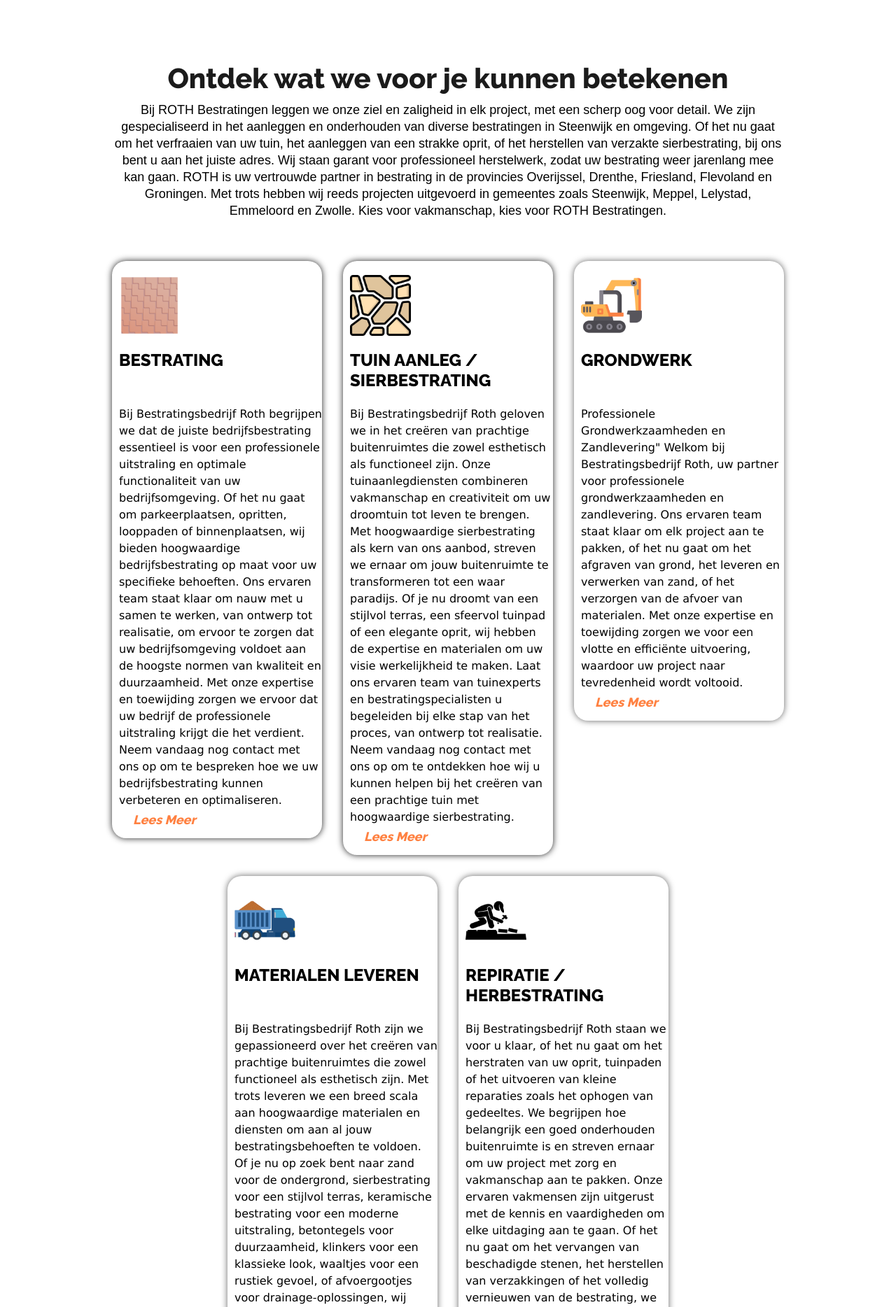
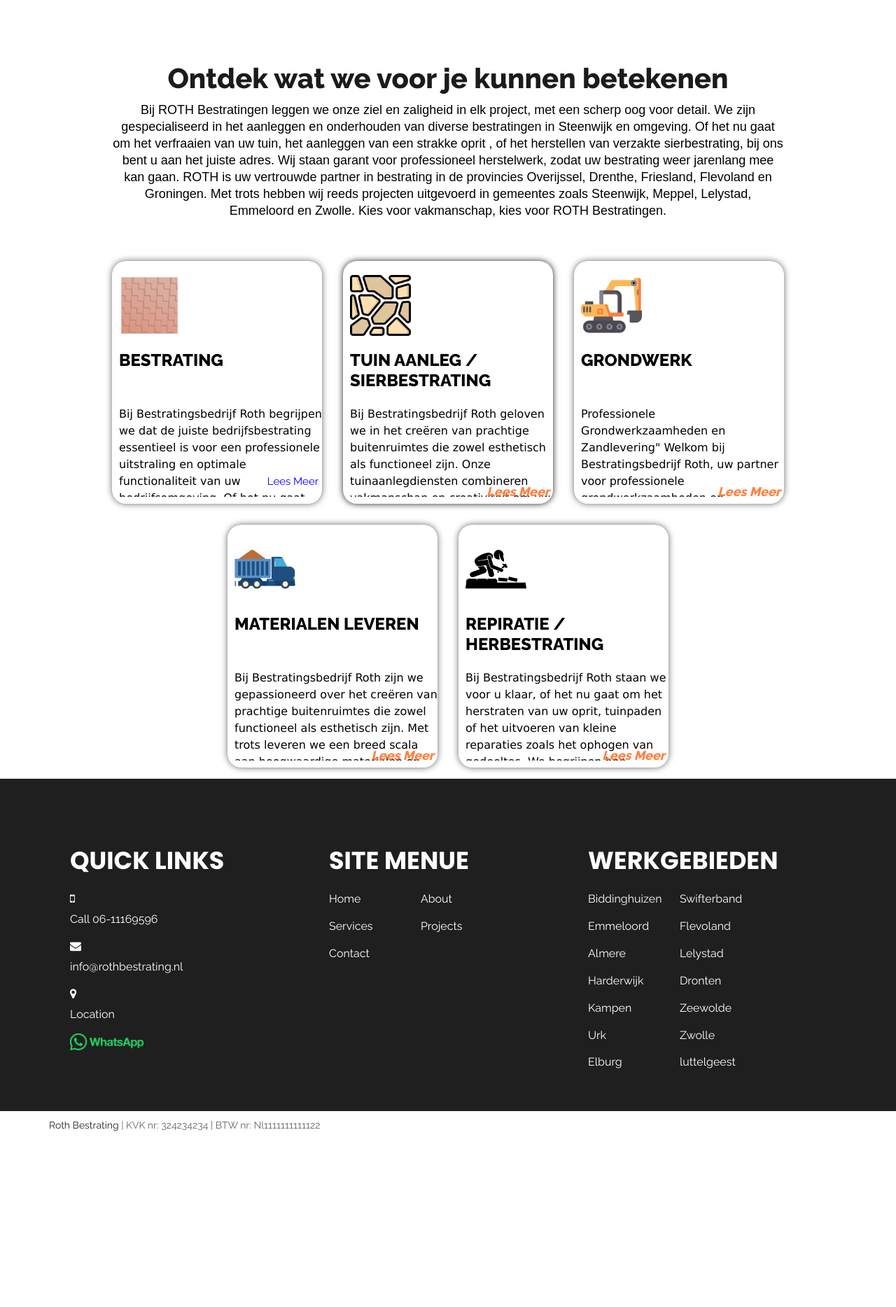
Before and after one commit to Nawaf1w3/Roth-Bestrating, a PHP site: page /services.php in a window 1280 px wide. Shown: the part 515-2383 px from the top of the page at 70% size. After the commit the page ends 2132 px from the top, so only its background shows below. Run offline with PHP 8.4, Linux system fonts and the light colour scheme; some libraries are stand-ins or nearby versions.

Commit message:
the lees more and less made in js

```diff
--- a/css/style.css
+++ b/css/style.css
@@ -42,6 +42,27 @@
     justify-content: center;
     align-items: center;
 }
+
+.services_text_container {
+    max-height: 150px; /* Set the maximum height for truncation */
+    overflow: hidden;
+    position: relative;
+}
+
+.services_text {
+    margin-bottom: 20px; /* Add some space between the text and the button */
+}
+
+.show_more_btn {
+    position: absolute;
+    bottom: 0;
+    right: 0;
+    background-color: transparent;
+    border: none;
+    cursor: pointer;
+    color: blue;
+}
+
 .box-1 img{
     justify-content: center;
     align-items: center;
--- a/sections/services.html
+++ b/sections/services.html
@@ -5,75 +5,97 @@
             <div class="row">
                <div class="col-sm-12">
                   <h1 class="services_taital">Ontdek wat we voor je kunnen betekenen</h1>
-                  <p class="services_text_1">Bij ROTH Bestratingen leggen we onze ziel en zaligheid in elk project, met een scherp oog voor detail. We zijn gespecialiseerd in het aanleggen en onderhouden van diverse bestratingen in Steenwijk en omgeving.
 
-                     Of het nu gaat om het verfraaien van uw tuin, het aanleggen van een strakke oprit, of het herstellen van verzakte sierbestrating, bij ons bent u aan het juiste adres.
+                     <p class="services_text_1">Bij ROTH Bestratingen leggen we onze ziel en zaligheid in elk project,
+                         met een scherp oog voor detail. We zijn gespecialiseerd in het aanleggen en onderhouden van diverse bestratingen
+                          in Steenwijk en omgeving.
+                        Of het nu gaat om het verfraaien van uw tuin,
+                        het aanleggen van een strakke oprit
+                        , of het herstellen van verzakte sierbestrating,
+                        bij ons bent u aan het juiste adres.
 
-                     Wij staan garant voor professioneel herstelwerk, zodat uw bestrating weer jarenlang mee kan gaan. ROTH is uw vertrouwde partner in bestrating in de provincies Overijssel, Drenthe, Friesland, Flevoland en Groningen.
-
-                     Met trots hebben wij reeds projecten uitgevoerd in gemeentes zoals Steenwijk, Meppel, Lelystad, Emmeloord en Zwolle. Kies voor vakmanschap, kies voor ROTH Bestratingen.</p>
+                        Wij staan garant voor professioneel herstelwerk,
+                        zodat uw bestrating weer jarenlang mee kan gaan.
+                        ROTH is uw vertrouwde partner in bestrating in de provincies Overijssel, Drenthe,
+                           Friesland, Flevoland en Groningen.
+                           Met trots hebben wij reeds projecten uitgevoerd in gemeentes zoals Steenwijk,
+                           Meppel, Lelystad, Emmeloord en Zwolle. Kies voor vakmanschap,
+                           kies voor ROTH Bestratingen.
+                        </p>
                </div>
             </div>
             <div class="services_section_2 ">
                <div class="row justify-content-center">
                   <div class="col-lg-4 col-sm-4 services_item">
+
+                        <div class="box_main">
                            <a href="Bestrating.php">
-                        <div class="box_main">
                            <div class="service_img"><img src="IMG/pave-7.png" alt="" ></div>
+
                            <h4 class="development_text">Bestrating</h4>
-                           <p class="services_text">Bij Bestratingsbedrijf Roth begrijpen we dat de juiste bedrijfsbestrating essentieel is voor een professionele uitstraling en optimale functionaliteit van uw bedrijfsomgeving. Of het nu gaat om parkeerplaatsen, opritten, looppaden of binnenplaatsen, wij bieden hoogwaardige bedrijfsbestrating op maat voor uw specifieke behoeften. Ons ervaren team staat klaar om nauw met u samen te werken, van ontwerp tot realisatie, om ervoor te zorgen dat uw bedrijfsomgeving voldoet aan de hoogste normen van kwaliteit en duurzaamheid. Met onze expertise en toewijding zorgen we ervoor dat uw bedrijf de professionele uitstraling krijgt die het verdient. Neem vandaag nog contact met ons op om te bespreken hoe we uw bedrijfsbestrating kunnen verbeteren en optimaliseren.</p>
-                           <div class="readmore_bt"><i>Lees Meer</i></div>
+                           <div class="services_text_container" onclick="toggleText(this)">
+                              <p class="services_text">Bij Bestratingsbedrijf Roth begrijpen we dat de juiste bedrijfsbestrating
+                                 essentieel is voor een professionele uitstraling en optimale functionaliteit
+                                 van uw bedrijfsomgeving. Of het nu gaat om parkeerplaatsen,
+                                    opritten, looppaden of binnenplaatsen,
+                                    wij bieden hoogwaardige bedrijfsbestrating op maat voor uw specifieke behoeften
+                                    Ons ervaren team staat klaar om nauw met u samen te werken,
+                                       van ontwerp tot realisatie, om ervoor te zorgen dat uw bedrijfsomgeving
+                                       voldoet aan de hoogste normen van kwaliteit en duurzaamheid.
+                                       Met onze expertise en toewijding zorgen we ervoor dat uw bedrijf de professionele
+                                          uitstraling krijgt die het verdient. Neem vandaag nog contact met ons op
+                                          om te bespreken hoe we uw bedrijfsbestrating kunnen verbeteren en optimaliseren.
+                              </p>
                            </div>
                         </a>
+                           <p class="readmore_bt show_more_btn">Lees Meer</p>
                         </div>
 
+                  </div>
                   <div class="col-lg-4 col-sm-4 services_item">
                      <a href="tuinbestrating.php">
                         <div class="box_main">
                            <div class="service_img"><img src="IMG/garden.png" alt=""></div>
                            <h4 class="development_text">Tuin aanleg / Sierbestrating</h4>
-                           <p class="services_text">Bij Bestratingsbedrijf Roth geloven we in het creëren van prachtige buitenruimtes die zowel esthetisch als functioneel zijn. Onze tuinaanlegdiensten combineren vakmanschap en creativiteit om uw droomtuin tot leven te brengen.
-
-                              Met hoogwaardige sierbestrating als kern van ons aanbod, streven we ernaar om jouw buitenruimte te transformeren tot een waar paradijs. Of je nu droomt van een stijlvol terras, een sfeervol tuinpad of een elegante oprit, wij hebben de expertise en materialen om uw visie werkelijkheid te maken.
-
-                              Laat ons ervaren team van tuinexperts en bestratingspecialisten u begeleiden bij elke stap van het proces, van ontwerp tot realisatie. Neem vandaag nog contact met ons op om te ontdekken hoe wij u kunnen helpen bij het creëren van een prachtige tuin met hoogwaardige sierbestrating.</p>
-                           <div class="readmore_bt"><i>Lees Meer</i></div>
+                           <div class="services_text_container" onclick="toggleText(this)">
+                              <p class="services_text">Bij Bestratingsbedrijf Roth geloven we in het creëren van prachtige
+                                 buitenruimtes die zowel esthetisch als functioneel zijn.
+                                 Onze tuinaanlegdiensten combineren vakmanschap en creativiteit
+                                  om uw droomtuin tot leven te brengen.
+                                   Met hoogwaardige sierbestrating als kern van ons aanbod,
+                                    streven we ernaar om jouw buitenruimte te transformeren tot een waar paradijs.
+                                     Of je nu droomt van een stijlvol terras, een sfeervol tuinpad of een elegante oprit,
+                                      wij hebben de expertise en materialen om uw visie werkelijkheid te maken.
+                                        Laat ons ervaren team van tuinexperts en bestratingspecialisten u begeleiden bij elke stap van het proces,
+                                         van ontwerp tot realisatie. Neem vandaag nog contact met ons op om te ontdekken
+                                           hoe wij u kunnen helpen bij het creëren van een prachtige tuin met hoogwaardige sierbestrating.
+                              </p>
+                           </div>
+                           <div class="readmore_bt show_more_btn"><i>Lees Meer</i></div>
                         </div>
                      </a>
                   </div>
-                  <!-- <div class="col-lg-4 col-sm-4 services_item">
-                     <a href="sierbestrating.php">
-                        <div class="box_main">
-                           <div class="service_img"><img src="IMG/paving.png" alt=""></div>
-                           <h4 class="development_text">Sierbestrating</h4>
-                           <p class="services_text">Lorem ipsum dolor, sit amet consectetur adipisicing elit.
-                              Aut sint doloremque odit,
-                              neque id unde voluptate saepe dolor eveniet? Labore,
-                              veritatis. Expedita perspiciatis in nesciunt impedit!
-                              At sapiente dolorum ducimus.
-                           </p>
-                           <div class="readmore_bt"><i>Lees Meer</i></div>
-                        </div>
-                     </a>
-                  </div> -->
                   <div class="col-lg-4 col-sm-4 services_item">
                      <div class="box_main">
                         <div class="service_img"><img src="IMG/Graafmachine.png" alt=""></div>
                         <h4 class="development_text">grondwerk</h4>
+                        <div class="services_text_container" onclick="toggleText(this)">
                            <p class="services_text">Professionele Grondwerkzaamheden en Zandlevering"
-
                               Welkom bij Bestratingsbedrijf Roth, uw partner voor professionele grondwerkzaamheden en zandlevering.
                               Ons ervaren team staat klaar om elk project aan te pakken, of het nu gaat om het afgraven van grond,
                               het leveren en verwerken van zand, of het verzorgen van de afvoer van materialen.
                               Met onze expertise en toewijding zorgen we voor een vlotte en efficiënte uitvoering,
-                            waardoor uw project naar tevredenheid wordt voltooid.</p>
-                        <div class="readmore_bt"><i>Lees Meer</i></div>
+                              waardoor uw project naar tevredenheid wordt voltooid.
+                           </p>
+                        </div>
+                        <div class="readmore_bt show_more_btn"><i>Lees Meer</i></div>
                      </div>
                   </div>
                   <div class="col-lg-4 col-sm-4 services_item">
                      <div class="box_main">
                         <div class="service_img"><img src="IMG/truck.png" alt=""></div>
                         <h4 class="development_text">Materialen leveren</h4>
+                        <div class="services_text_container" onclick="toggleText(this)">
                            <p class="services_text">Bij Bestratingsbedrijf Roth zijn we gepassioneerd over het creëren van prachtige buitenruimtes die zowel functioneel als esthetisch zijn.
                               Met trots leveren we een breed scala aan hoogwaardige materialen en diensten om aan al jouw bestratingsbehoeften te voldoen.
 
@@ -85,14 +107,17 @@
                               Bij Bestratingsbedrijf Roth staat kwaliteit voorop.
                               We streven naar perfectie in elk project dat we aanpakken en streven naar de volledige tevredenheid van onze klanten.
                               Laat ons je helpen om jouw buitenruimte om te toveren tot een prachtige en functionele omgeving waar je van kunt genieten voor vele jaren.
-                              Neem vandaag nog contact met ons op om te ontdekken hoe we jouw project kunnen realiseren!"</p>
-                        <div class="readmore_bt"><i>Lees Meer</i></div>
+                                 Neem vandaag nog contact met ons op om te ontdekken hoe we jouw project kunnen realiseren!"
+                           </p>
+                        </div>
+                        <div class="readmore_bt show_more_btn"><i>Lees Meer</i></div>
                      </div>
                   </div>
                   <div class="col-lg-4 col-sm-4 services_item">
                      <div class="box_main">
                         <div class="service_img"><img src="IMG/road-worker.png" alt=""></div>
                         <h4 class="development_text">Repiratie / Herbestrating</h4>
+                        <div class="services_text_container" onclick="toggleText(this)">
                            <p class="services_text">Bij Bestratingsbedrijf Roth staan we voor u klaar,
                               of het nu gaat om het herstraten van uw oprit, tuinpaden of het uitvoeren van kleine reparaties zoals het ophogen van gedeeltes.
                               We begrijpen hoe belangrijk een goed onderhouden buitenruimte is en streven ernaar om uw project met zorg en vakmanschap aan te pakken.
@@ -103,8 +128,10 @@
 
                               Laat ons u helpen om uw buitenruimte weer in topconditie te brengen.
                               Neem vandaag nog contact met ons op voor meer informatie over onze herstraat- en reparatiediensten,
-                             en ontdek hoe wij u kunnen ondersteunen bij het realiseren van uw project!</p>
-                        <div class="readmore_bt"><i>Lees Meer</i></div>
+                              en ontdek hoe wij u kunnen ondersteunen bij het realiseren van uw project!
+                           </p>
+                        </div>
+                        <div class="readmore_bt show_more_btn"><i>Lees Meer</i></div>
                      </div>
                   </div>
                </div>
--- a/services.php
+++ b/services.php
@@ -43,5 +43,21 @@
       <?php
       include('footer.html');
       ?>
+
+      <script>
+         function toggleText(container) {
+            const text = container.querySelector('.services_text');
+            const showMoreBtn = container.querySelector('.show_more_btn');
+
+            container.classList.toggle('expanded');
+            if (container.classList.contains('expanded')) {
+                  text.style.maxHeight = 'none';
+                  showMoreBtn.textContent = 'Show Less';
+            } else {
+                  text.style.maxHeight = '150px'; // Set the initial max height here
+                  showMoreBtn.textContent = 'Lees Meer';
+            }
+         }
+      </script>
    </body>
 </html>
```
Lines whose indentation alone changed are shown as unchanged.
